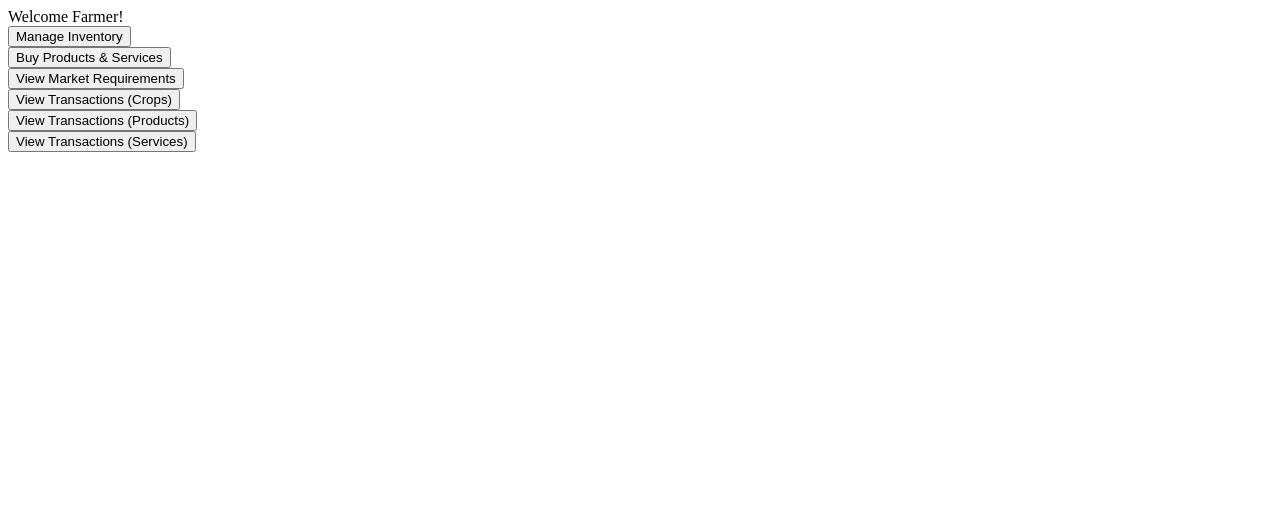
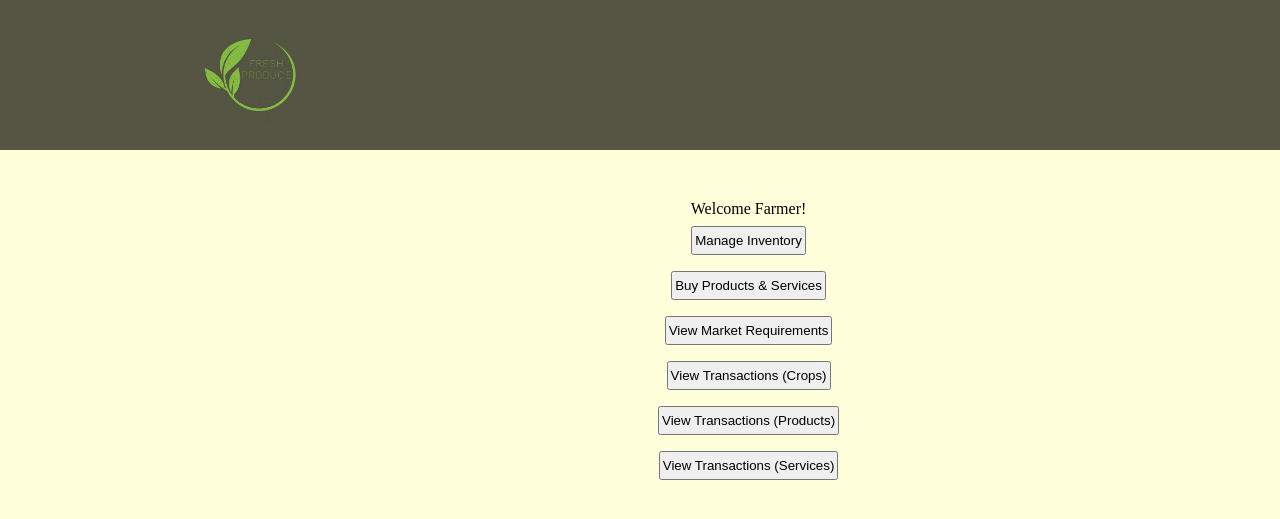
Before and after one commit to dhruvkayastha/FreshProduce, a PHP site: page /farmer.php in a window 1280 px wide. Shown: the top 519 px of the page. Run offline with PHP 8.4, Linux system fonts and the light colour scheme.

Commit message:
Add Headers

```diff
--- a/farmer.php
+++ b/farmer.php
@@ -2,11 +2,34 @@
 
 </script>
 
+<style type="text/css">
+	.afd{
+		top:200px;
+		left: 650px;
+		position: absolute;
+	}
+</style>
+
 <html>
 <head>
+	<meta charset="UTF-8">
 	<title>Home | FreshProduce</title>
+	<link type="text/css" rel="stylesheet" href="style.css" />
 </head>
 <body>
+	<div class="fb-header">
+		<div id="img1" class="fb-header"><img src="icon4.jpeg" width="150" height="150"/></div>
+		<form name="loginForm" method="post" action="signout.php">
+			<div id="form1" class="fb-header">
+				<!-- <input type="text" placeholder="Email" name="email" id="email" pattern = "[A-Za-z0-9_\-]+@[A-Za-z]+\.[A-Za-z]{2,}" required> -->
+			</div>
+			<div id="form2" class="fb-header">
+				<!-- <input type="password" placeholder="Password" name="pass" id="pass" onkeyup="pwChecker()" required> -->
+			</div>
+				<input type="submit" class="submit1" value="Sign out" />
+		</form>
+	</div>
+	<div class='afd' align='center'>
 	Welcome Farmer!
 	<br>
 	<a href="farmer_stock.php">
@@ -27,5 +50,6 @@
 	<a href="transactions.php?type=farmer&view=services">
 		<button>View Transactions (Services)</button>
 	</a>
+	</div>
 </body>
 </html>
--- a/index.php
+++ b/index.php
@@ -50,10 +50,9 @@
 				<input type="password" placeholder="Password" name="pass" id="pass" onkeyup="pwChecker()" required>
 			</div>
 				<input type="submit" class="submit1" value="Login" />
+		</form>
 		</div>
-		</form>
 
-		</div>
 		<div class="fb-body">
 		<div id="img2" class="fb-body"><!-- <img src="world.png" /> --></div>
 		<div id="form3" class="fb-body">
@@ -74,5 +73,6 @@
 				<!-- <button type="submit" name="signup" onclick="return validateTest()">Sign Up</button>  -->
 		</form>
 	</div>
+	</div>
 </body>
 </html>
```
